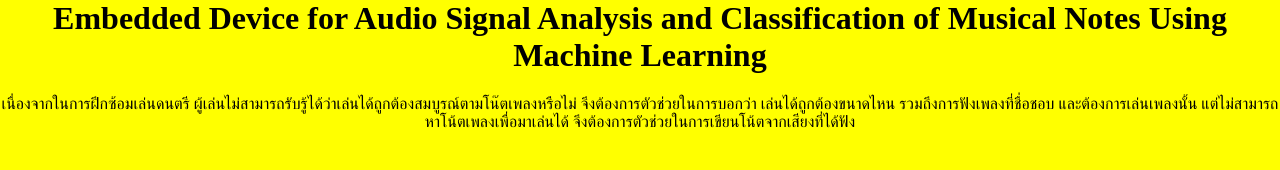
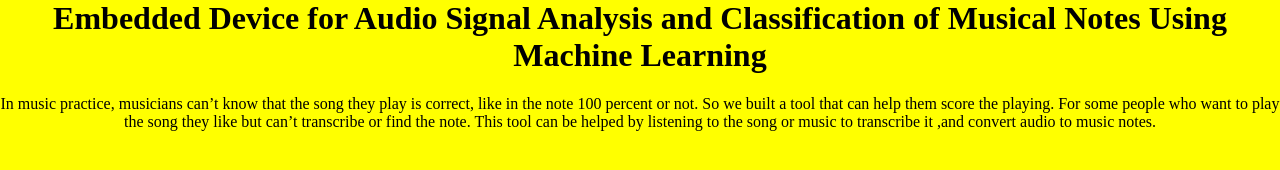
Before and after one commit to PoonPooncharat/Embedded-Device-for-Audio-Signal-Analysis-and-Classification-of-Musical-Notes-Using-Machine-Learning, a plain HTML site: page index.html in a window 1280 px wide. Drawn offline with Linux system fonts and the light colour scheme.

Commit message:
Update index.html

```diff
--- a/index.html
+++ b/index.html
@@ -7,6 +7,9 @@
 </head>
 <body>
     <h1>Embedded Device for Audio Signal Analysis and Classification of Musical Notes Using Machine Learning</h1>
-    <p>เนื่องจากในการฝึกซ้อมเล่นดนตรี ผู้เล่นไม่สามารถรับรู้ได้ว่าเล่นได้ถูกต้องสมบูรณ์ตามโน๊ตเพลงหรือไม่ จึงต้องการตัวช่วยในการบอกว่า เล่นได้ถูกต้องขนาดไหน รวมถึงการฟังเพลงที่ชื่อชอบ และต้องการเล่นเพลงนั้น แต่ไม่สามารถหาโน้ตเพลงเพื่อมาเล่นได้ จึงต้องการตัวช่วยในการเขียนโน้ตจากเสียงที่ได้ฟัง</p>
+    <p>In music practice, musicians can’t know that the song they play is correct, like in the note 100 percent or not.
+        So we built a tool that can help them score the playing.
+        For some people who want to play the song they like but can’t transcribe or find the note.
+        This tool can be helped by listening to the song or music to transcribe it ,and convert audio to music notes.</p>
 </body>
 </html>
```
